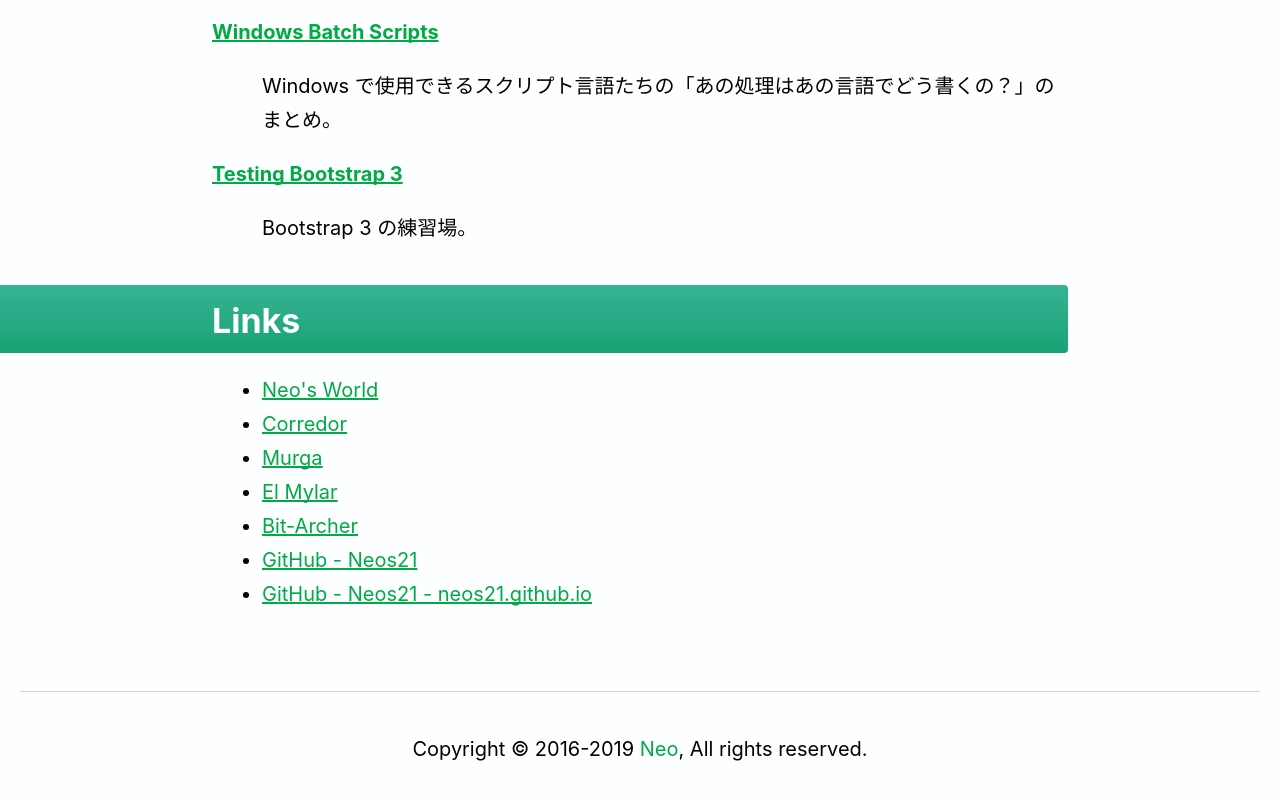
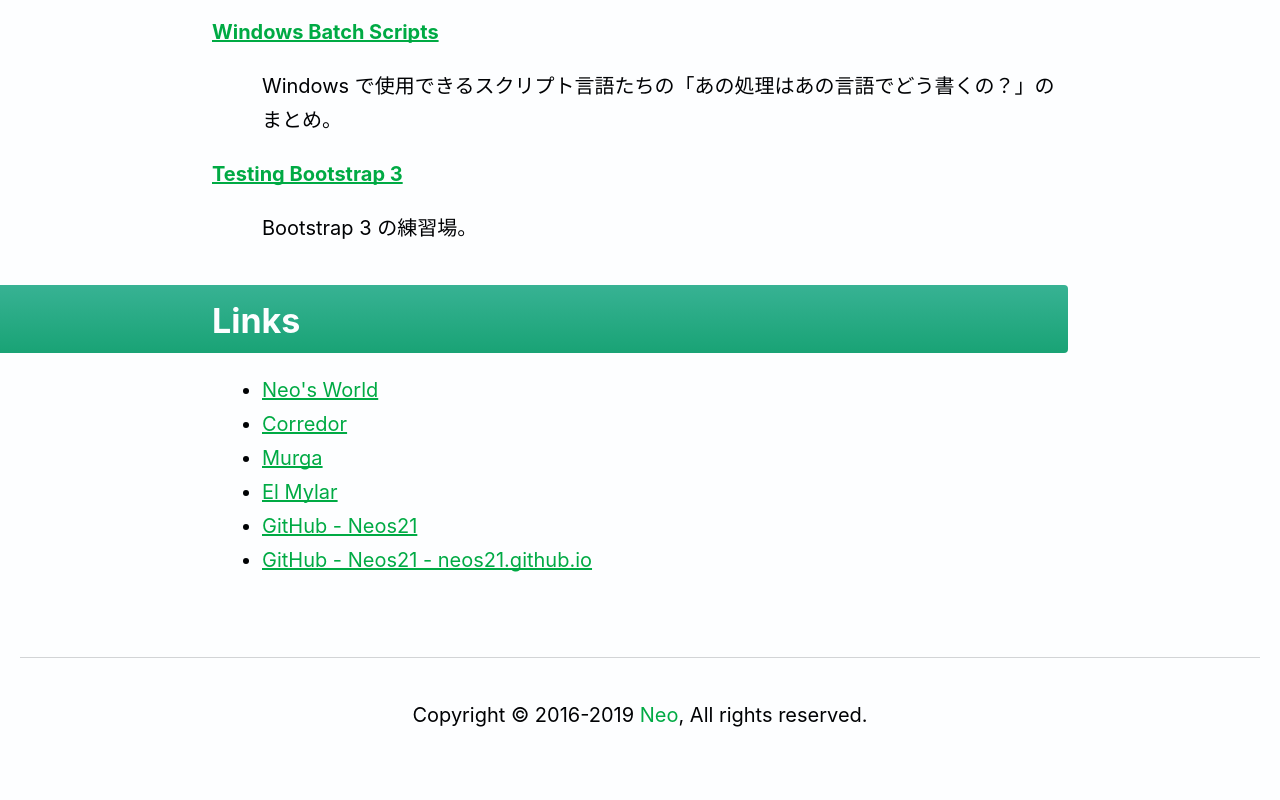
Before and after one commit to Neos21/neos21.github.io, a website: page index.html in a window 1280 px wide. Shown: the part 2588-3388 px from the top of the page. After the commit the page ends 3360 px from the top, so only its background shows below. Drawn offline with Linux system fonts and the light colour scheme.

Commit message:
Modify Link

```diff
--- a/index.html
+++ b/index.html
@@ -119,7 +119,6 @@
             <li><a href="http://neos21.hatenablog.com/">Corredor</a></li>
             <li><a href="http://neos21.hatenablog.jp/">Murga</a></li>
             <li><a href="http://neos21.hateblo.jp/">El Mylar</a></li>
-            <li><a href="http://bit-archer.hatenablog.com/">Bit-Archer</a></li>
             <li><a href="https://github.com/Neos21">GitHub - Neos21</a></li>
             <li><a href="https://github.com/Neos21/neos21.github.io">GitHub - Neos21 - neos21.github.io</a></li>
           </ul>
```
Also changed, not shown: README.md.
